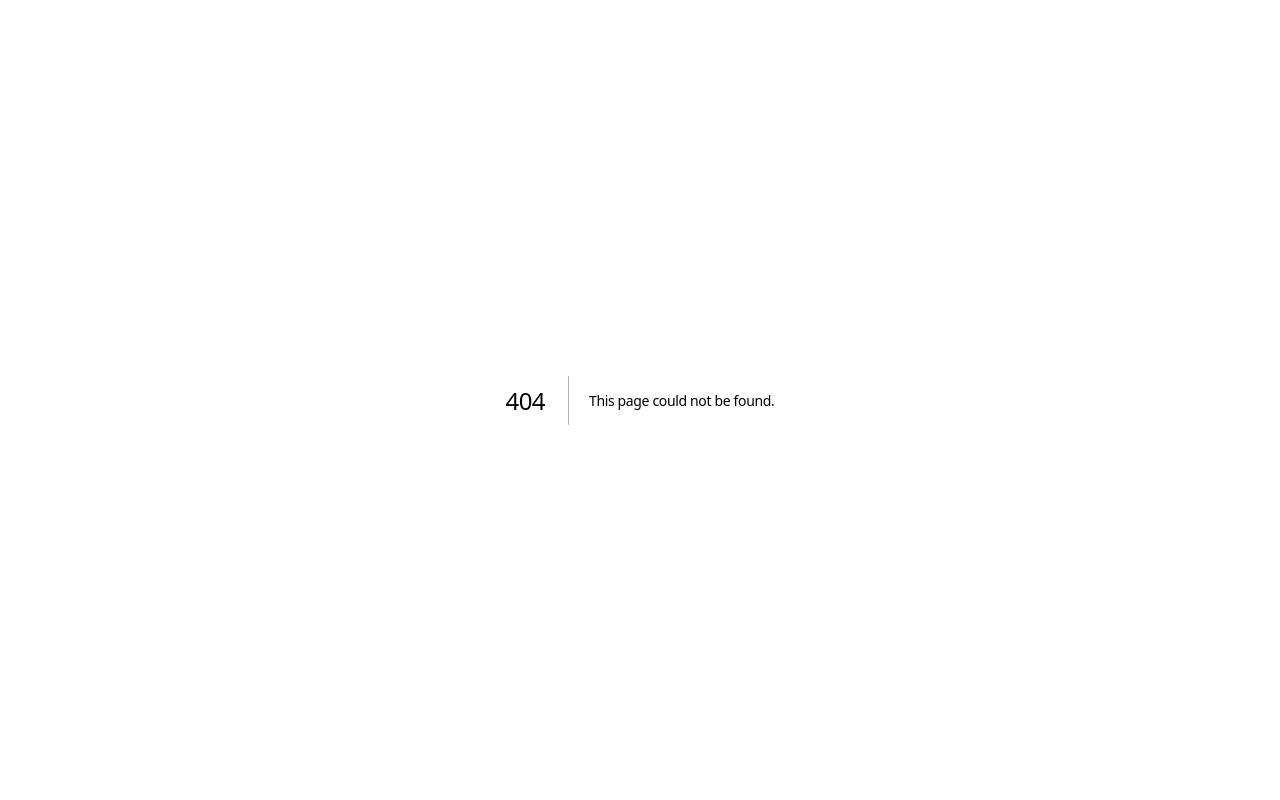
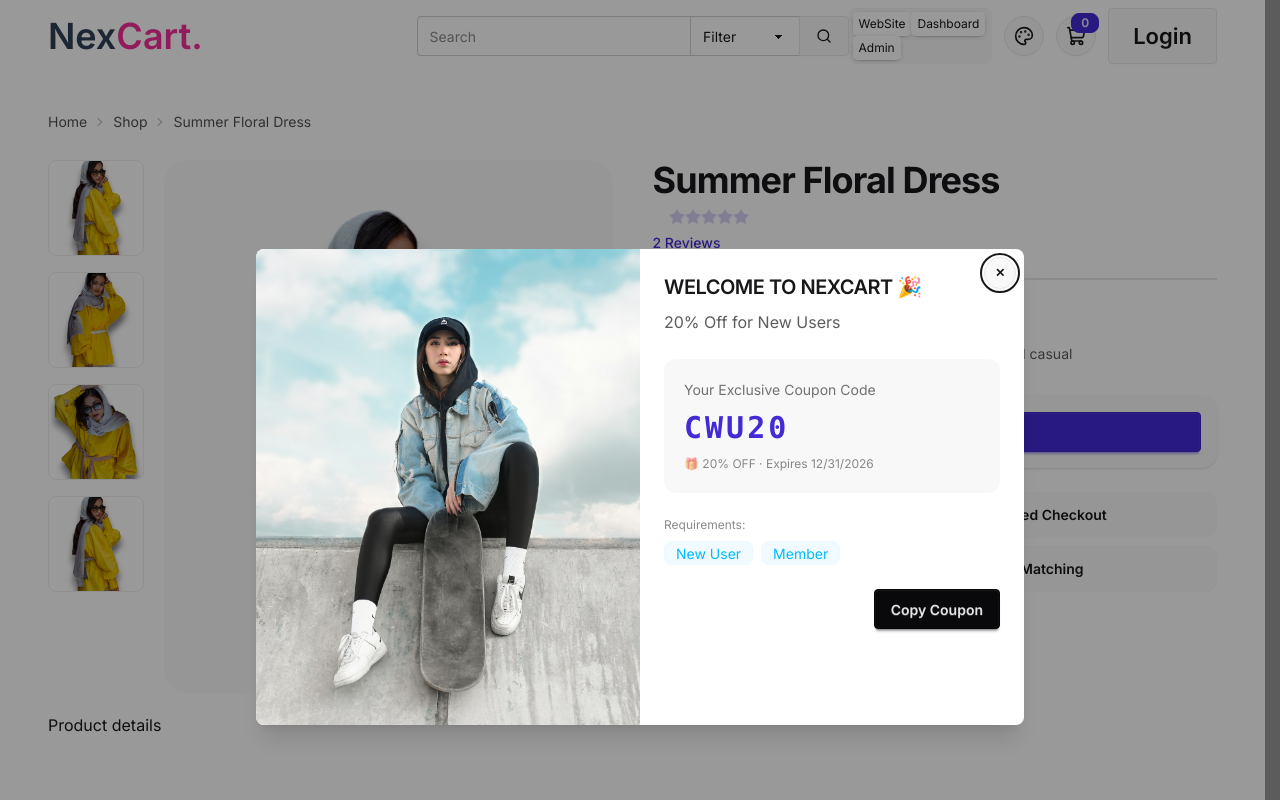
Before and after one commit to Pra006/NexCart, a Next.js app: page /product/prod_01 in a window 1280 px wide. Before the commit this address had no page. Shown: the top 800 px of the page. Built offline with nearby package versions, Linux system fonts and the light colour scheme.

Commit message:
productOverview has been completed also the quantity selector has been added

```diff
--- /dev/null
+++ b/app/(public)/product/[productId]/page.jsx
@@ -0,0 +1,52 @@
+"use client";
+import React from "react";
+import { useParams } from "next/navigation";
+import { useState, useEffect } from "react";
+import { useProductStore } from "@/lib/zustand/productStore";
+import { useRouter } from "next/navigation";
+import ProductOverview from "@/app/components/ProductOverview";
+import ProductDetails from "@/app/components/ProductDetails";
+import { useCallback } from "react";
+
+const Page = () => {
+  const { productId } = useParams();
+  const [product, setProduct] = useState();
+  const products = useProductStore((state) => state.list);
+  const router = useRouter();
+
+  const fetchProduct = useCallback(() => {
+    const foundProduct = products.find((p) => p.id === productId);
+    if (foundProduct) {
+      setProduct(foundProduct);
+    } else {
+      router.push("/shop");
+    }
+  }, [productId, products, router]);
+
+  useEffect(() => {
+    if (products.length > 0) {
+      fetchProduct();
+    }
+    scrollTo(0, 0);
+  }, [fetchProduct, products.length]);
+  return (
+    <div className="pb-16 pt-2">
+      <div className="breadcrumbs text-sm opacity-75 pt-8">
+        <ul>
+          <li onClick={() => router.push("/")}>
+            <a>Home</a>
+          </li>
+          <li onClick={() => router.push("/shop")}>
+            <a>Shop</a>
+          </li>
+          <li>{product?.name}</li>
+        </ul>
+      </div>
+      {/* Product Overview */}
+      {product && (<ProductOverview product={product} />) }
+      {product && (<ProductDetails product={product} />) }
+    </div>
+  );
+};
+
+export default Page;
--- /dev/null
+++ b/app/components/ProductDetails.jsx
@@ -0,0 +1,12 @@
+"use client";
+import React from 'react'
+
+const ProductDetails = () => {
+  return (
+    <div>
+      Product details
+    </div>
+  )
+}
+
+export default ProductDetails
--- /dev/null
+++ b/app/components/ProductOverview.jsx
@@ -0,0 +1,151 @@
+"use client";
+import { useCartStore } from "@/lib/zustand/cartStore";
+import { useRouter } from "next/navigation";
+import { useState } from "react";
+import QuantitySelector from "./QuantitySelector";
+import Image from "next/image";
+import React from "react";
+import {
+  ArrowRightIcon,
+  AwardIcon,
+  GlobeIcon,
+  ShieldCheckIcon,
+  ShoppingCartIcon,
+  TagIcon,
+} from "lucide-react";
+
+const ProductOverview = ({ product }) => {
+  const productId = product.id;
+  const currency = process.env.NEXT_PUBLIC_CURRENCY || "$";
+
+  const cartItems = useCartStore((state) => state.cartItems);
+  const addToCart = useCartStore((state) => state.addToCart);
+
+  const router = useRouter();
+  const [mainImage, setMainImage] = useState(product.images[0]);
+
+  const averageRating =
+    product.rating.length > 0
+      ? (
+          product.rating.reduce((acc, curr) => acc + curr.rating, 0) /
+          product.rating.length
+        ).toFixed(1)
+      : 0;
+
+  const discount = (
+    ((product.regularPrice - product.price) / product.regularPrice) *
+    100
+  ).toFixed(0);
+  return (
+    <section className="py-5">
+      <div className="flex flex-col lg:flex-row gap-10">
+        {/* left side gallery section */}
+        <div className="flex flex-1 max-sm:flex-col-reverse gap-5">
+          <div className="flex sm:flex-col gap-4">
+            {product.images.map((image, index) => (
+              <button
+                key={index}
+                onClick={() => setMainImage(image)}
+                className="w-20 h-20 sm:w-24 sm:h-24 rounded-lg overflow-hidden cursor-pointer border border-base-300 hover:border-primary-300 transition-colors"
+              >
+                <Image
+                  src={image}
+                  alt="thumbnail"
+                  width={60}
+                  height={60}
+                  className="w-full h-full object-cover"
+                  onClick={() => setMainImage(image)}
+                />
+              </button>
+            ))}
+          </div>
+          <div className="flex-1 bg-base-200/50 rounded-3xl flexCenter overflow-hidden group">
+            <Image
+              src={mainImage}
+              alt="main image"
+              width={400}
+              height={400}
+              className="object-contain object-top group-hover:scale-105 transition-transform duration-500"
+            />
+          </div>
+        </div>
+        {/* right side product details section */}
+        <div className="flex-1 flex flex-col gap-2">
+          <h2 className="tracking-tight line-clamp-2">{product.name}</h2>
+          <div className="flexStart gap-4">
+            <div className="flex items-center gap-1"></div>
+            <div className="rating rating-xs">
+              {[1, 2, 3, 4, 5].map((star) => (
+                <div
+                  key={star}
+                  className={`mask mask-star-2 ${star <= Math.round(averageRating) ? "bg-primary" : "bg-base-300"}`}
+                ></div>
+              ))}
+            </div>
+          </div>
+          <p className="text-primary font-medium hover:underline cursor-pointer">
+            {product.rating.length} Reviews
+          </p>
+          <div className="divider my-2"></div>
+          <div className="flex items-center gap-2 text-[15px] font-semibold">
+            <h3 className="text-warning">
+              {currency}
+              {product.price.toFixed(2)}
+            </h3>
+            <h4 className="text-primary/70 line-through">
+              {currency}
+              {product.regularPrice.toFixed(2)}
+            </h4>
+          </div>
+          <p className="text-base-content/70 leading-relaxed max-w-md">
+            {product.description}
+          </p>
+          <div className="flexStart gap-4 bg-base-200/50 p-4 rounded-2xl shadow-sm">
+            {cartItems[productId] && <QuantitySelector productId={productId} />}
+            <div className="flex-1">
+              <button
+                onClick={() =>
+                  !cartItems[productId]
+                    ? addToCart(productId)
+                    : router.push("/cart")
+                }
+                className={`btn btn-block btn-md gap-3 transition-all duration-300 ${!cartItems[productId] ? "btn-primary" : " btn-neutral"}`}
+              >
+                {!cartItems[productId] ? (
+                  <>
+                    Add To Cart
+                    <ShoppingCartIcon />
+                  </>
+                ) : (
+                  <>
+                    Go To Checkout <ArrowRightIcon />
+                  </>
+                )}
+              </button>
+            </div>
+          </div>
+          <div className="grid grid-cols-2 gap-2 mt-4">
+            <div className="flexStart gap-3 p-3 bg-base-200/50 rounded-xl border border-base-200">
+              <GlobeIcon size={18} className="text-primary" />
+              <h6 className="font-semibold">Worldwide Shipping</h6>
+            </div>
+            <div className="flexStart gap-3 p-3 bg-base-200/50 rounded-xl border border-base-200">
+              <ShieldCheckIcon size={18} className="text-primary" />
+              <h6 className="font-semibold">Secured Checkout</h6>
+            </div>
+            <div className="flexStart gap-3 p-3 bg-base-200/50 rounded-xl border border-base-200">
+              <AwardIcon size={18} className="text-primary" />
+              <h6 className="font-semibold">Verified Vendor</h6>
+            </div>
+            <div className="flexStart gap-3 p-3 bg-base-200/50 rounded-xl border border-base-200">
+              <TagIcon size={18} className="text-primary" />
+              <h6 className="font-semibold">Price Matching</h6>
+            </div>
+          </div>
+        </div>
+      </div>
+    </section>
+  );
+};
+
+export default ProductOverview;
--- /dev/null
+++ b/app/components/QuantitySelector.jsx
@@ -0,0 +1,23 @@
+"use client";
+import { useCartStore } from "@/lib/zustand/cartStore";
+import { Minus, Plus } from "lucide-react";
+import React from "react";
+
+const QuantitySelector = ({productId}) => {
+  const cartItems = useCartStore((state) => state.cartItems);
+  const addToCart = useCartStore((state) => state.addToCart);
+  const removeFromCart = useCartStore((state) => state.removeFromCart);
+  return (
+    <div className="flexCenter gap-3 bg-primary text-primary-content p-1 rounded-xl w-fit">
+        <button onClick={()=>removeFromCart(productId)} className="btn btn-ghost btn-xs btn-circle">
+          <Minus size={14} />
+        </button>
+        <span className="text-sm font-bold w-6 text-center">{cartItems[productId] || 0}</span>
+         <button onClick={()=>addToCart(productId)} className="btn btn-ghost btn-xs btn-circle">
+          <Plus size={14} />
+        </button>
+    </div>
+  );
+};
+
+export default QuantitySelector;
--- /dev/null
+++ b/lib/zustand/cartStore.js
@@ -0,0 +1,27 @@
+import {create} from "zustand";
+
+export const useCartStore = create((set, get) => ({
+    cartItems: {},
+    total:0,
+    addToCart: (productId) => {
+        const items = {...get().cartItems}
+        if(items[productId]){
+            items[productId] += 1;
+        } else {
+            items[productId] = 1;
+        }
+        set({cartItems: items, total:get().total + 1});
+    },
+    removeFromCart: (productId) => {
+        const items = {...get().cartItems};
+        if(!items[productId]) return;
+        items[productId]--;
+        if(items[productId]=== 0){
+            delete items[productId];
+        }
+        set({cartItems: items, total: Math.max(get().total - 1, 0)});
+    },
+    clearCart: () => {
+        set({cartItems: {}, total: 0});
+    }
+}));
```
